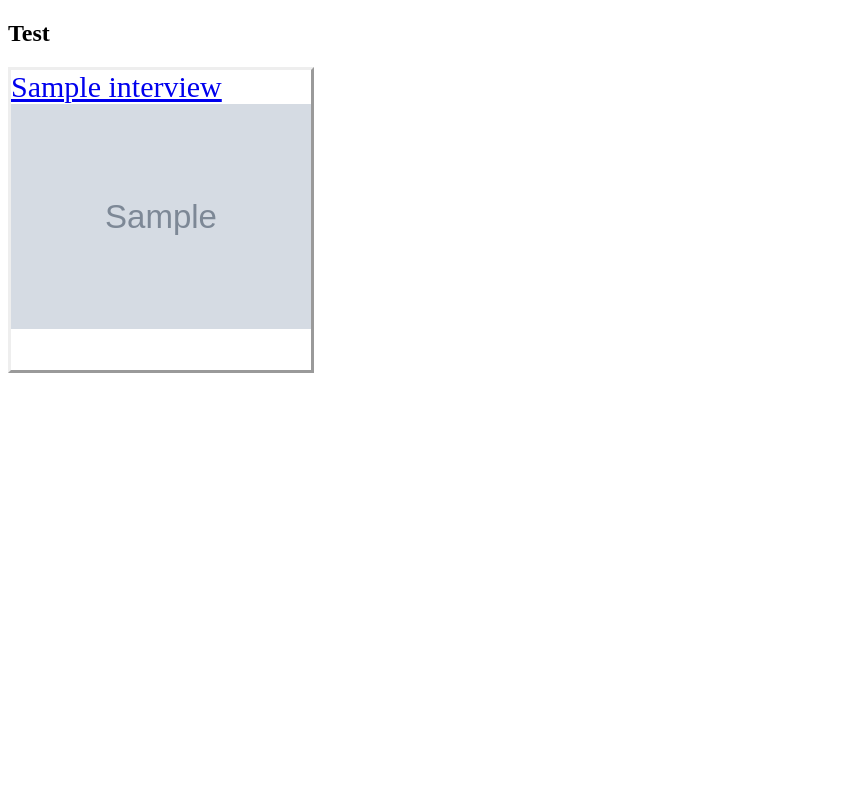
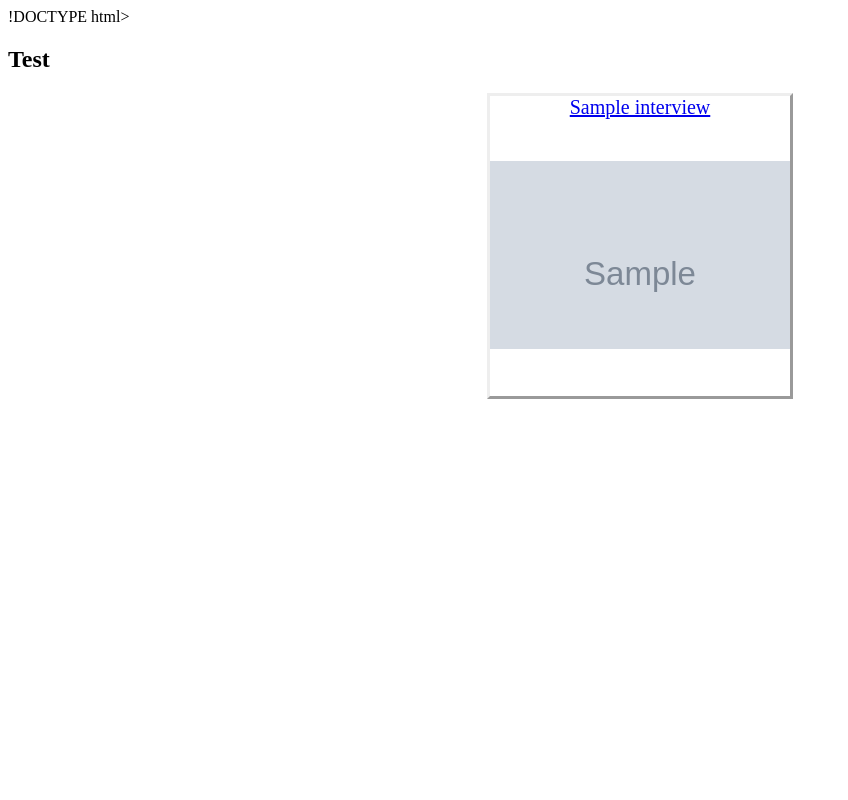
Before and after one commit to takadaa1/Enhanced-Audio-Log-Experience, a Flask app: page / in a window 1280 px wide. Shown: the whole page, without its empty margins (0-848 px from the left). Run offline with Flask 2, Linux system fonts and the light colour scheme; grey boxes marked "Sample" are stand-in pictures; a database or web service that is not in the repository returns one stand-in record (values such as "Sample title"); some libraries are stand-ins or nearby versions.

Commit message:
Touched on index.html formatting

```diff
--- a/code/app.py
+++ b/code/app.py
@@ -6,8 +6,8 @@ from config import config
 from flask import Flask, render_template, request
 
 # Database creds
-user = 'postgres'
-passw = 'tcnjslap2'
+user = 'lion'
+passw = 'lion'
 db = 'proj'
 
 
--- a/code/database.ini
+++ b/code/database.ini
@@ -2,5 +2,5 @@
 host=localhost
 port=5432
 database=proj
-user=postgres
-password=tcnjslap2
+user=lion
+password=lion
--- a/code/static/styles/style.css
+++ b/code/static/styles/style.css
@@ -1,19 +1,19 @@
 img.cont {
-	width: 100%;
+  width: 100%;
 }
 .container {
-	width: 100%;
+  width: 100%;
   height: 80%;
   background-size: contain;
   background-position: center;
   background-repeat: no-repeat;
-	overflow: hidden;
+  overflow: hidden;
 }
 
 .table {
   display: inline;
-  font-size: 30px;
-  width: 450px;
+  font-size: 20px;
+  text-align: center;
 }
 
 .table ul {
@@ -24,7 +24,7 @@ img.cont {
 
 .table ul li {
   border-style: outset;
-  display: inline-block;
+  display: inline-grid;
   width: 300px;
   height: 300px;
 }
--- a/code/templates/index.html
+++ b/code/templates/index.html
@@ -1,4 +1,4 @@
-<!DOCTYPE html>
+!DOCTYPE html>
 <html lang="en">
     <head>
         <title>Enhanced Audio Log Experience</title>
```
Also changed, not shown: code/templates/interview.html (indentation only). Lines whose indentation alone changed are shown as unchanged.
